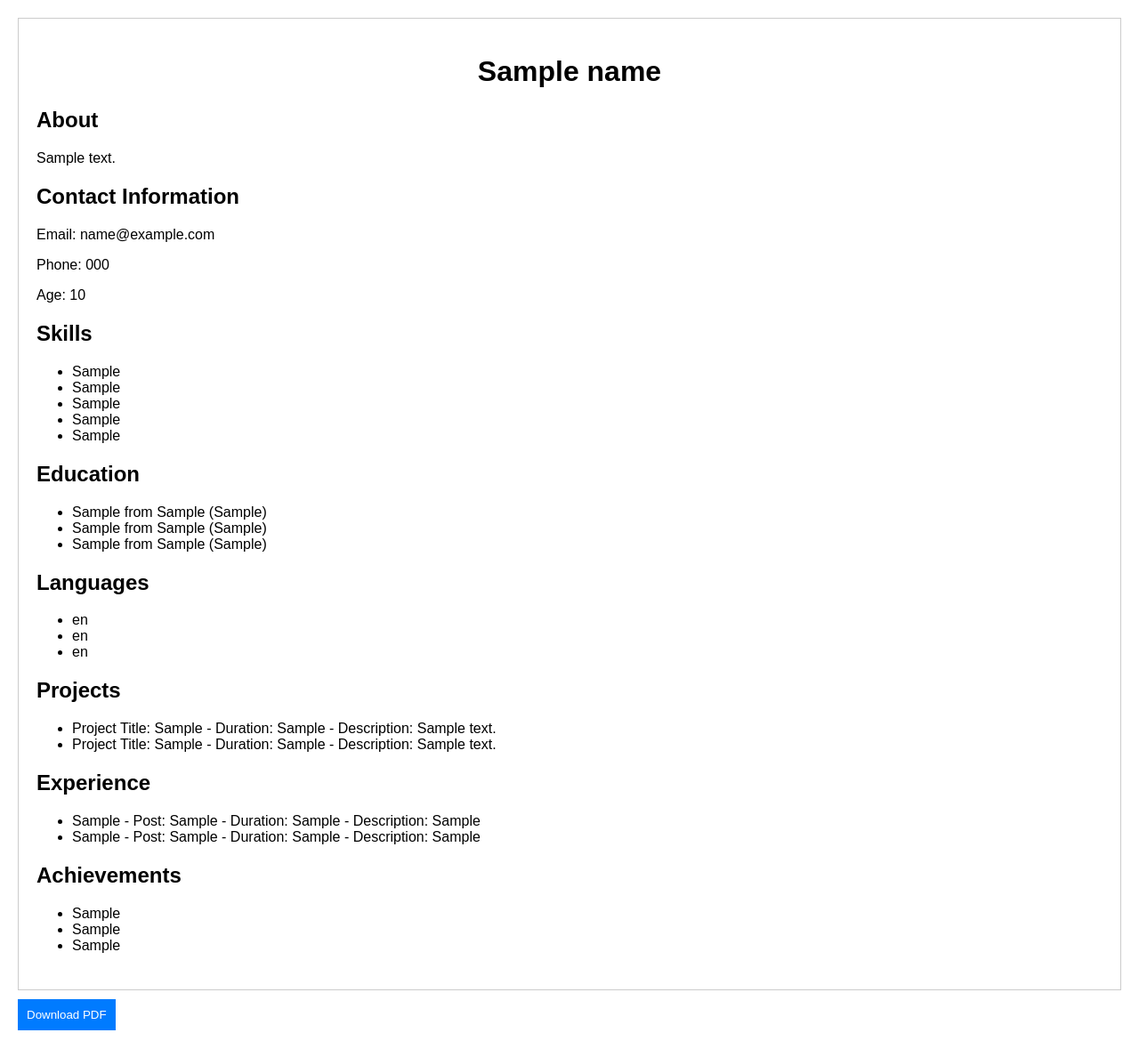
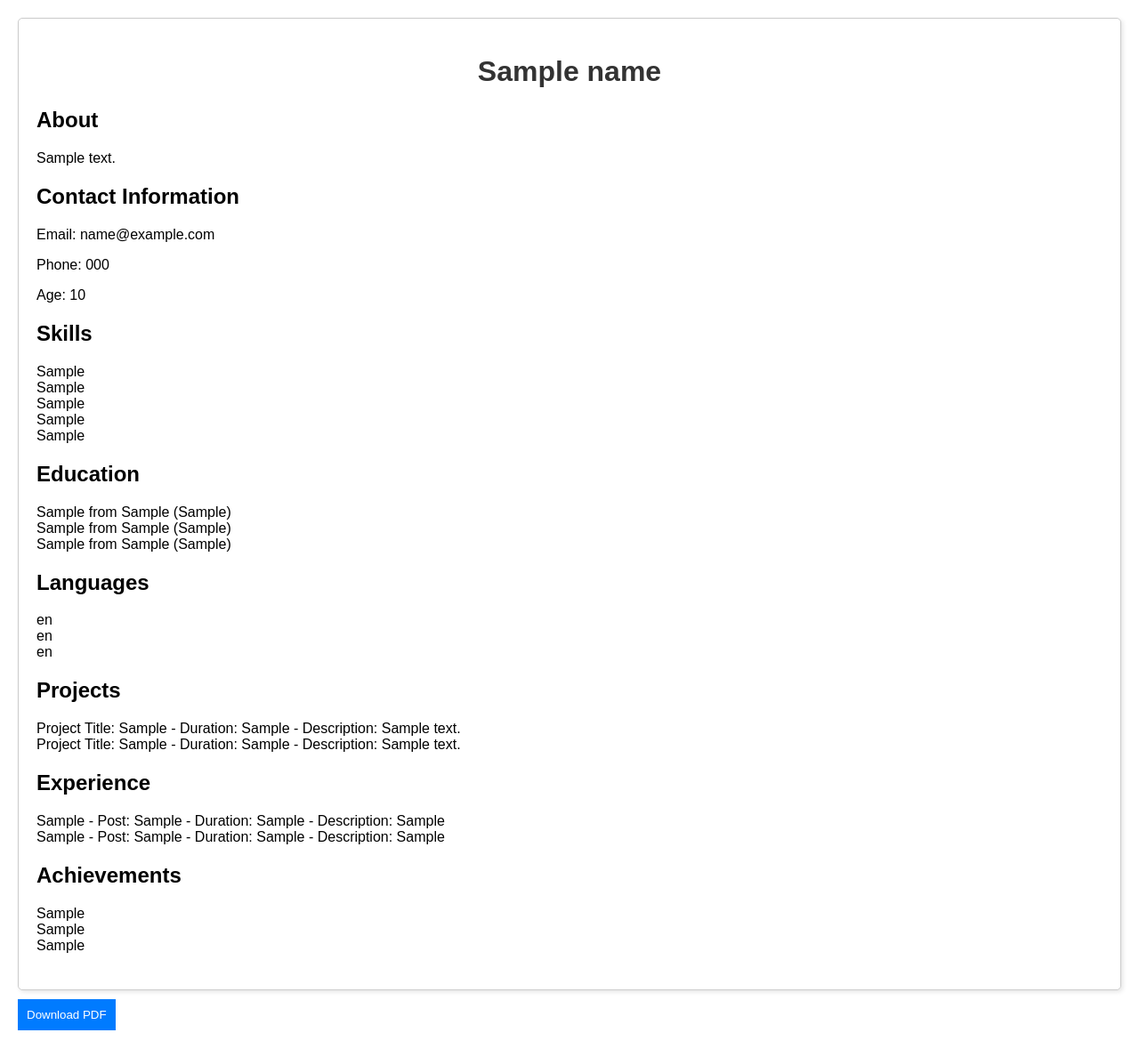
Before and after one commit to advait2711/timepass, a Django app: template main/templates/resume.html in a window 1280 px wide. Shown: the whole page at 89% size. Run offline with Django 5.2, Linux system fonts and the light colour scheme; the template is opened without the code that fills it: most values are stand-ins (such as "Sample title", 1, 10 or a date in 2020); some libraries are stand-ins or nearby versions.

Commit message:
Update resume.html

```diff
--- a/main/templates/resume.html
+++ b/main/templates/resume.html
@@ -13,9 +13,12 @@
         #mn {
             padding: 20px;
             border: 1px solid #ccc;
+            border-radius: 5px;
+            box-shadow: 2px 2px 5px rgba(0, 0, 0, 0.1);
         }
         h1 {
             text-align: center;
+            color: #333;
         }
         .section {
             margin: 20px 0;
@@ -30,6 +33,10 @@
         }
         button:hover {
             background-color: #0056b3;
+        }
+        ul {
+            list-style-type: none; /* Remove default list styling */
+            padding-left: 0; /* Remove padding */
         }
     </style>
 </head>
```
Also changed, not shown: other parts of main/templates/resume.html (+2 -1 lines).
